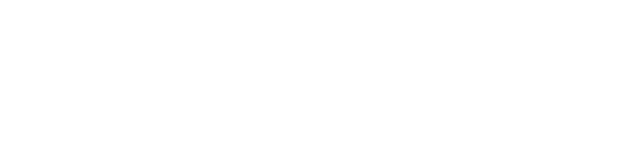
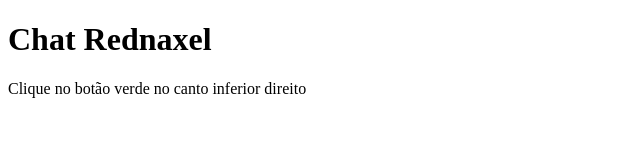
Before and after one commit to rednaxelbr/rednaxelbr.github.io, a plain HTML site: page index.html in a window 1280 px wide. Shown: the whole page, without its empty margins (0-640 px from the left). Drawn offline with Linux system fonts and the light colour scheme.

Commit message:
Update index.html

```diff
--- a/index.html
+++ b/index.html
@@ -4,4 +4,8 @@
     <title>Chat Rednaxel</title>
     <script src='//fw-cdn.com/11849041/4439945.js' chat='true'></script>
   </head>
+  <body>
+    <h1>Chat Rednaxel</h1>
+    <p>Clique no botão verde no canto inferior direito</p>
+  </body>
 </html>
```
